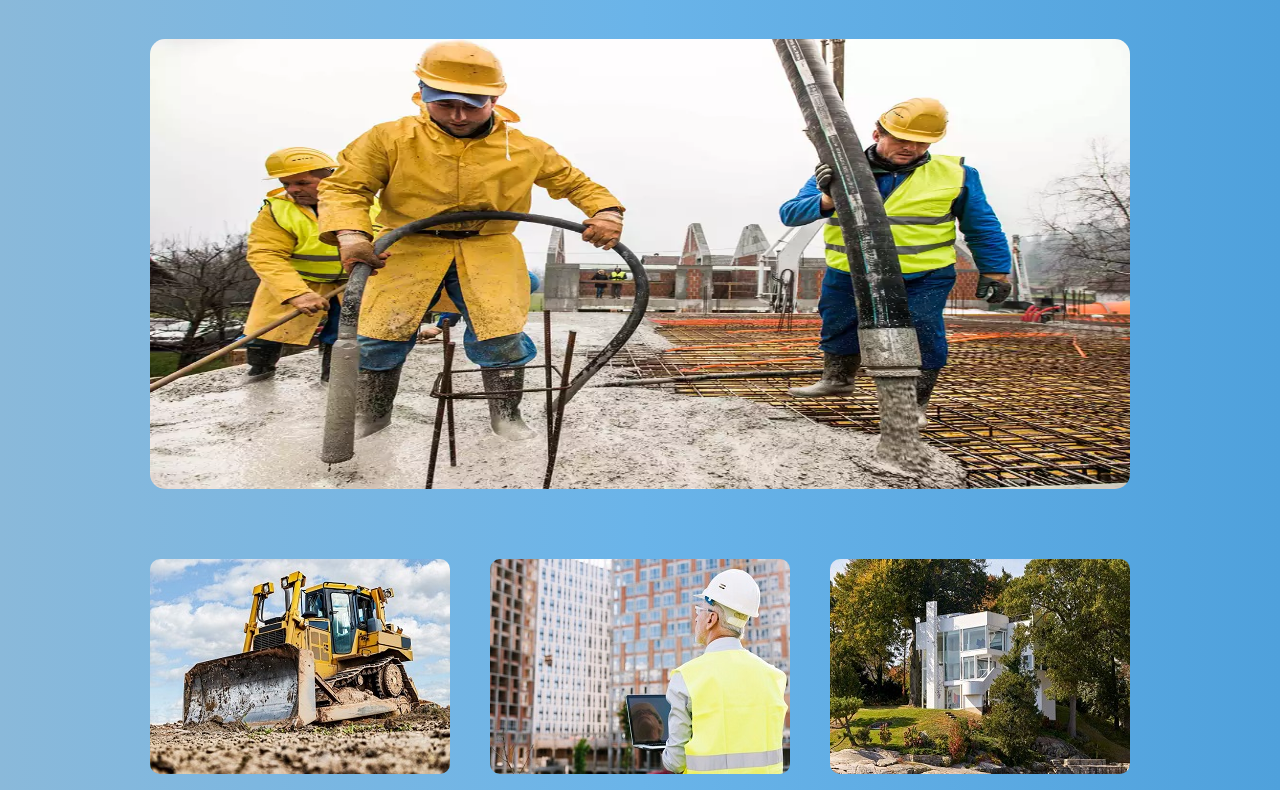
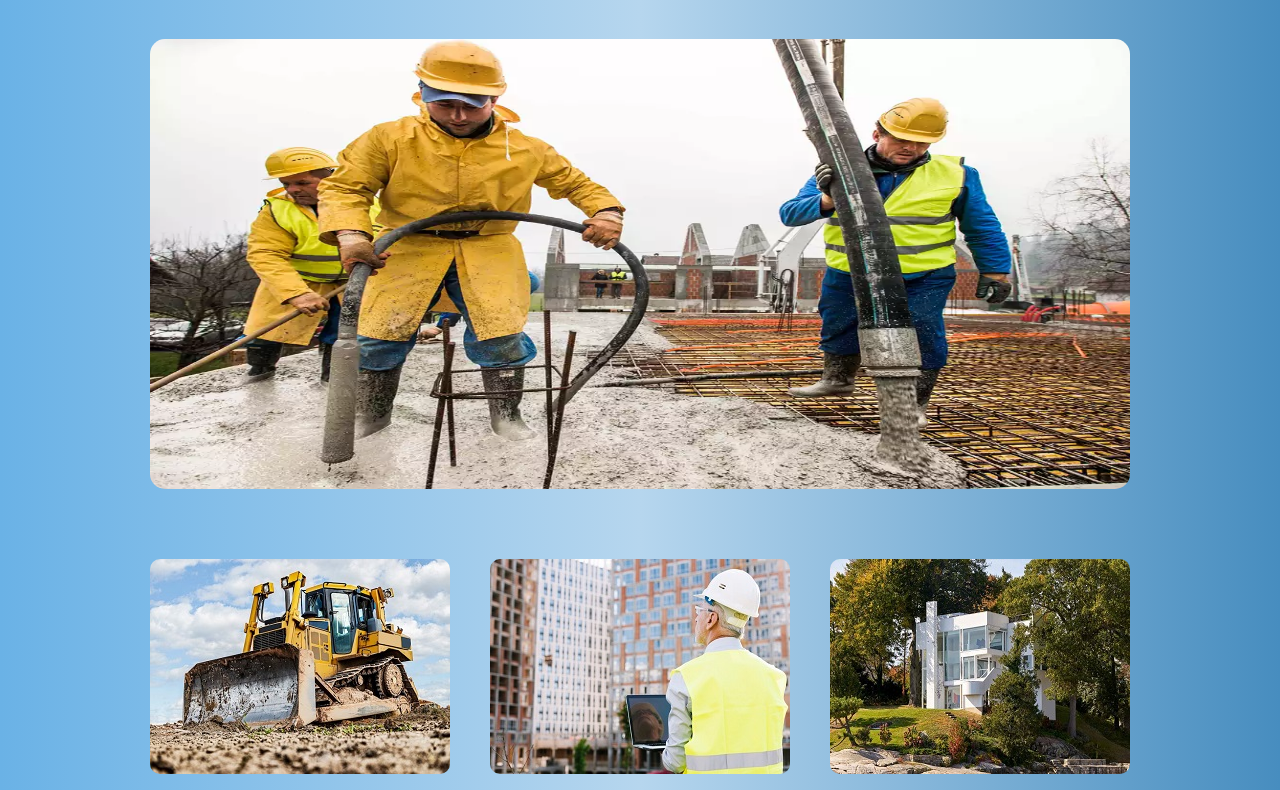
Before and after one commit to Smileswawa13/practice2, a plain HTML site: page index.html in a window 1280 px wide. Shown: the part 166-956 px from the top of the page. Drawn offline with nearby package versions, Linux system fonts and the light colour scheme.

Commit message:
Update prac2.css

```diff
--- a/prac2.css
+++ b/prac2.css
@@ -12,7 +12,7 @@ html {
 
 body {
   font-family: "Source Sans 3";
-  background-image: linear-gradient(to right, #8ab9da, #6ab4e9, #4fa1dc);
+  background-image: linear-gradient(to right, #6ab2e6, #b6d6ee, #478dbf);
 }
 
 .navbar {
```
